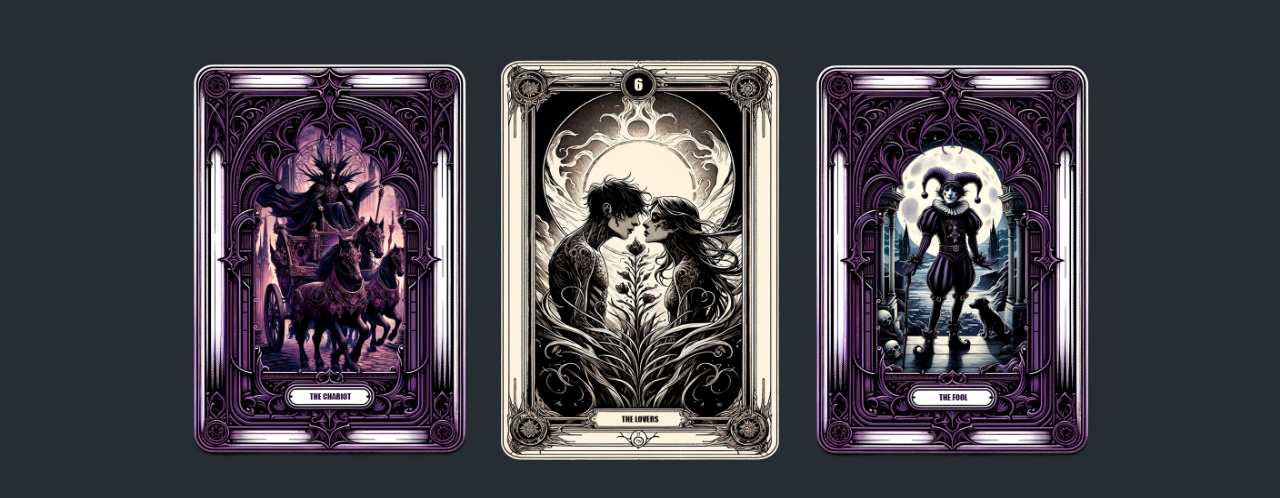
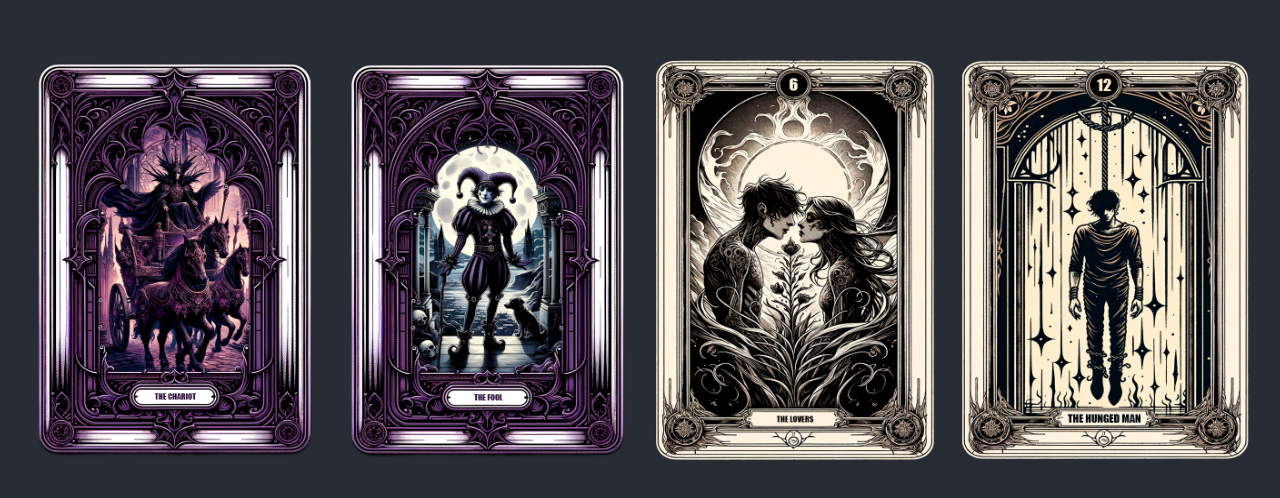
Before and after one commit to AntonZinch3nko/taro-demo.github.io, a React (Create React App) app: page / in a window 1280 px wide. Shown: the part 140-638 px from the top of the page. Built offline with nearby package versions, Linux system fonts and the light colour scheme.

Commit message:
[main] upd

```diff
--- a/src/App.tsx
+++ b/src/App.tsx
@@ -7,16 +7,19 @@ function App() {
             ? '/img/deck/Chariot.png'
             : 'https://antonzinch3nko.github.io/taro-demo.github.io/img/deck/Chariot.png',
         process.env.NODE_ENV === 'development'
+            ? '/img/deck/Fool.png'
+            : 'https://antonzinch3nko.github.io/taro-demo.github.io/img/deck/Fool.png',
+        process.env.NODE_ENV === 'development'
             ? '/img/deck/Lovers.png'
             : 'https://antonzinch3nko.github.io/taro-demo.github.io/img/deck/Lovers.png',
         process.env.NODE_ENV === 'development'
-      ? '/img/deck/Fool.png'
-      : 'https://antonzinch3nko.github.io/taro-demo.github.io/img/deck/Fool.png',
+            ? '/img/deck/Hunged_man.png'
+            : 'https://antonzinch3nko.github.io/taro-demo.github.io/img/deck/Hunged_man.png',
     ];
 
     return (
-    <div className="App">
-      <header className="App-header">
+        <div className='App'>
+            <header className='App-header'>
                 <ImageGrid images={images} />
             </header>
         </div>
```
Also changed, not shown: public/img/deck/Hunged_man.png (added). Lines whose indentation alone changed are shown as unchanged.
